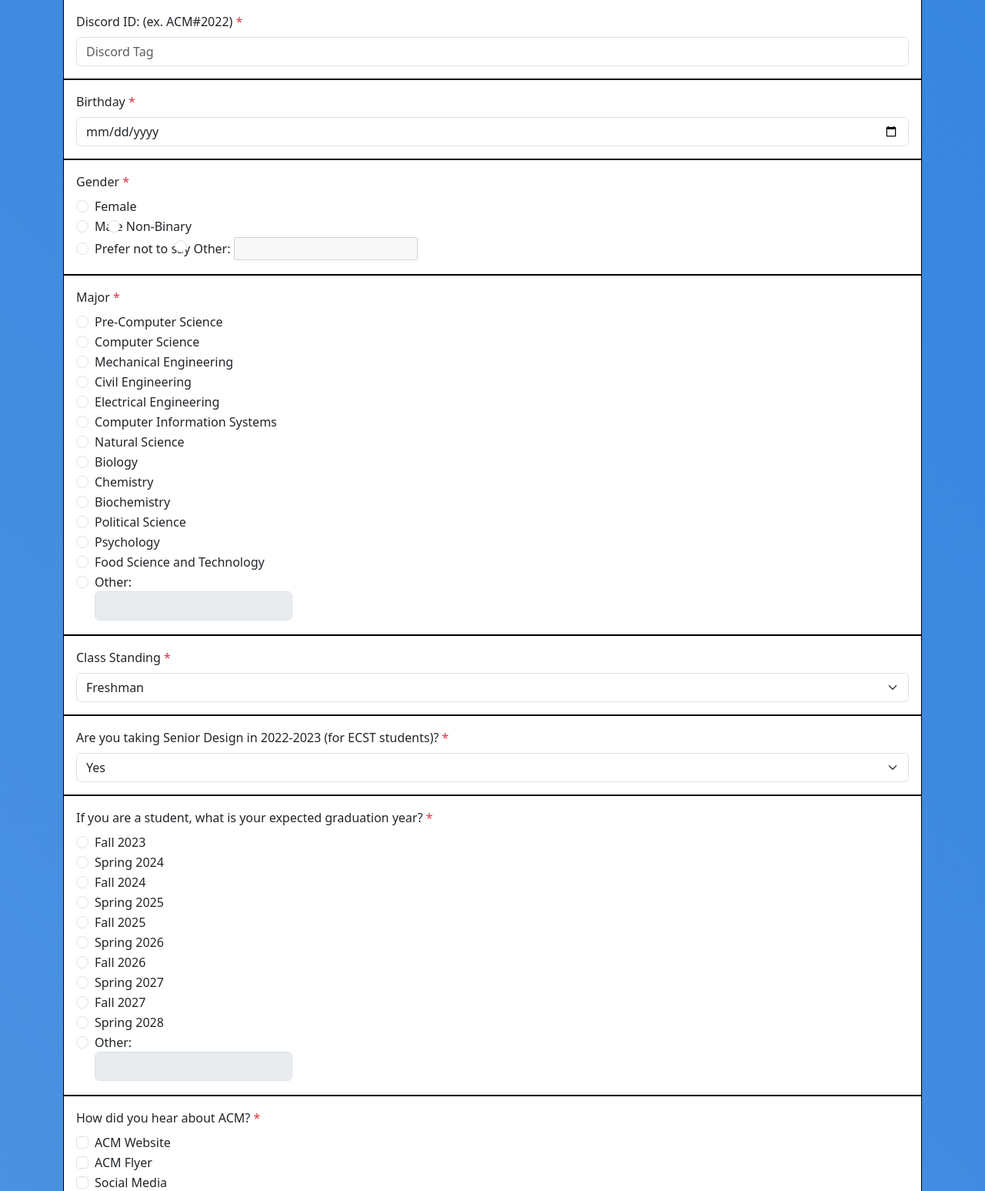
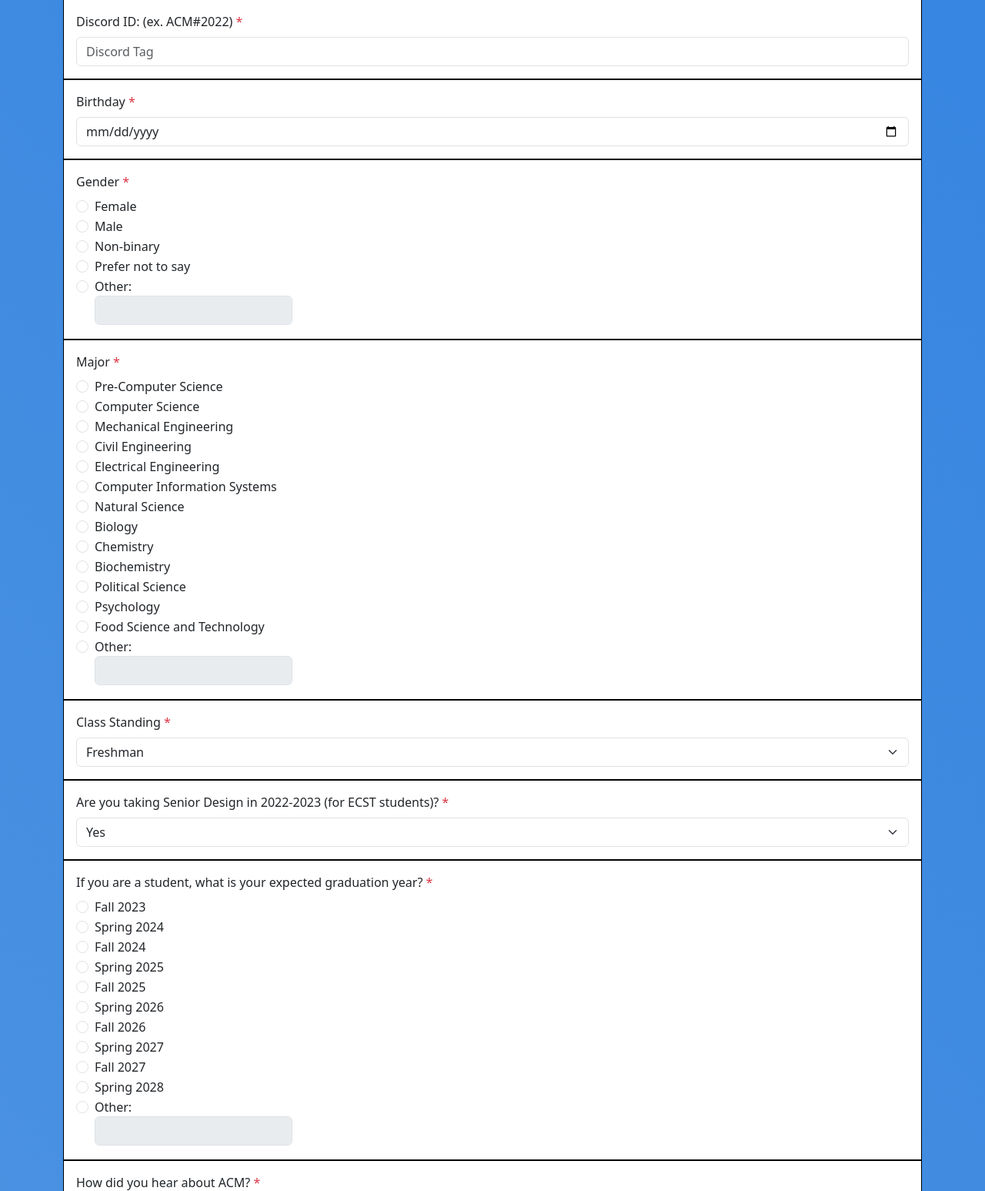
Before and after one commit to dokokitsune/ACM-Registration-Form, a Flask app: page / in a window 1280 px wide. Shown: the part 907-2454 px from the top of the page at 77% size. Run offline with Flask 3, Linux system fonts and the light colour scheme; some libraries are stand-ins or nearby versions.

Commit message:
fixed gender button alignment

```diff
--- a/templates/index.html
+++ b/templates/index.html
@@ -161,28 +161,32 @@
               />
               Male
             </label>
-
+          </div>
+          <div class="form-check">
             <label class="form-check-label" for="non-bi"
               ><input
                 class="form-check-input"
                 type="radio"
                 name="gender"
                 id="non-bi"
-                value="non-binary"
+                value="non-bi"
               />
-              Non-Binary
+              Non-binary
             </label>
           </div>
           <div class="form-check">
-            <label class="form-check-label" for="prefer-not">
-              <input
+            <label class="form-check-label" for="prefernot"
+              ><input
                 class="form-check-input"
                 type="radio"
                 name="gender"
-                id="prefer-not"
-                value="prefer not to say"
-              />Prefer not to say
+                id="prefernot"
+                value="prefernot"
+              />
+              Prefer not to say
             </label>
+          </div>
+          <div class="form-check">
             <label class="form-check-label" for="other-gender">
               <input
                 class="form-check-input"
@@ -192,7 +196,7 @@
                 value=""
               />
               Other:
-              <input
+              <input class="form-control"
                 type="text"
                 name="other-gender"
                 id="other-gender-text"
```
